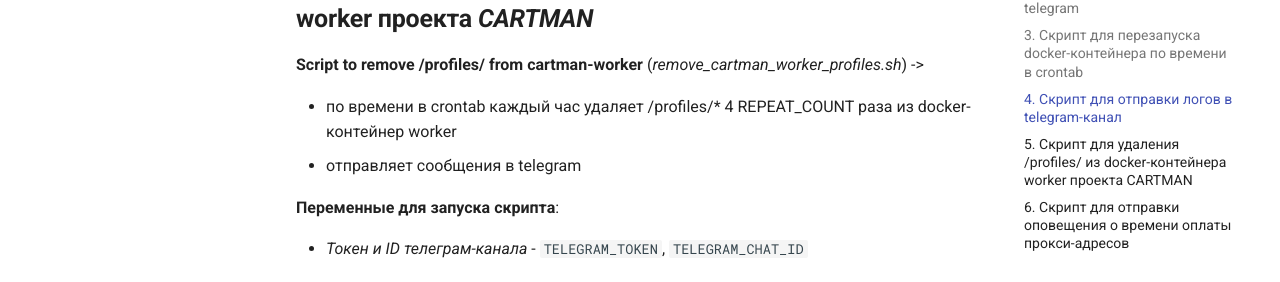
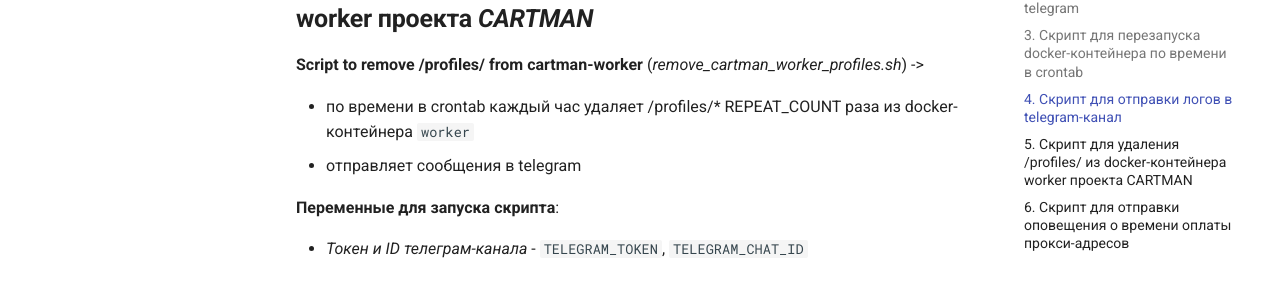
Before and after one commit to ZeroCreator/scripts, an MkDocs documentation site: the page built from docs/scripts.md, in a window 1280 px wide and 900 px high, scrolled down 2393 px. Shown: the part 163-445 px from the top of the window. Built offline with MkDocs 1.6.1 and Material for MkDocs 9.7.7, drawn with Linux system fonts in a browser that asks for light colours.

Commit message:
Fix mistakes

```diff
--- a/docs/scripts.md
+++ b/docs/scripts.md
@@ -91,7 +91,7 @@
 
 **Script to remove /profiles/ from cartman-worker** (_remove_cartman_worker_profiles.sh_) ->
 
-- по времени в crontab каждый час удаляет /profiles/* 4 REPEAT_COUNT раза из docker-контейнер worker
+- по времени в crontab каждый час удаляет /profiles/* REPEAT_COUNT раза из docker-контейнера `worker`
 - отправляет сообщения в telegram
 
 **Переменные для запуска скрипта**:
```
Also changed, not shown: 1 other file.
